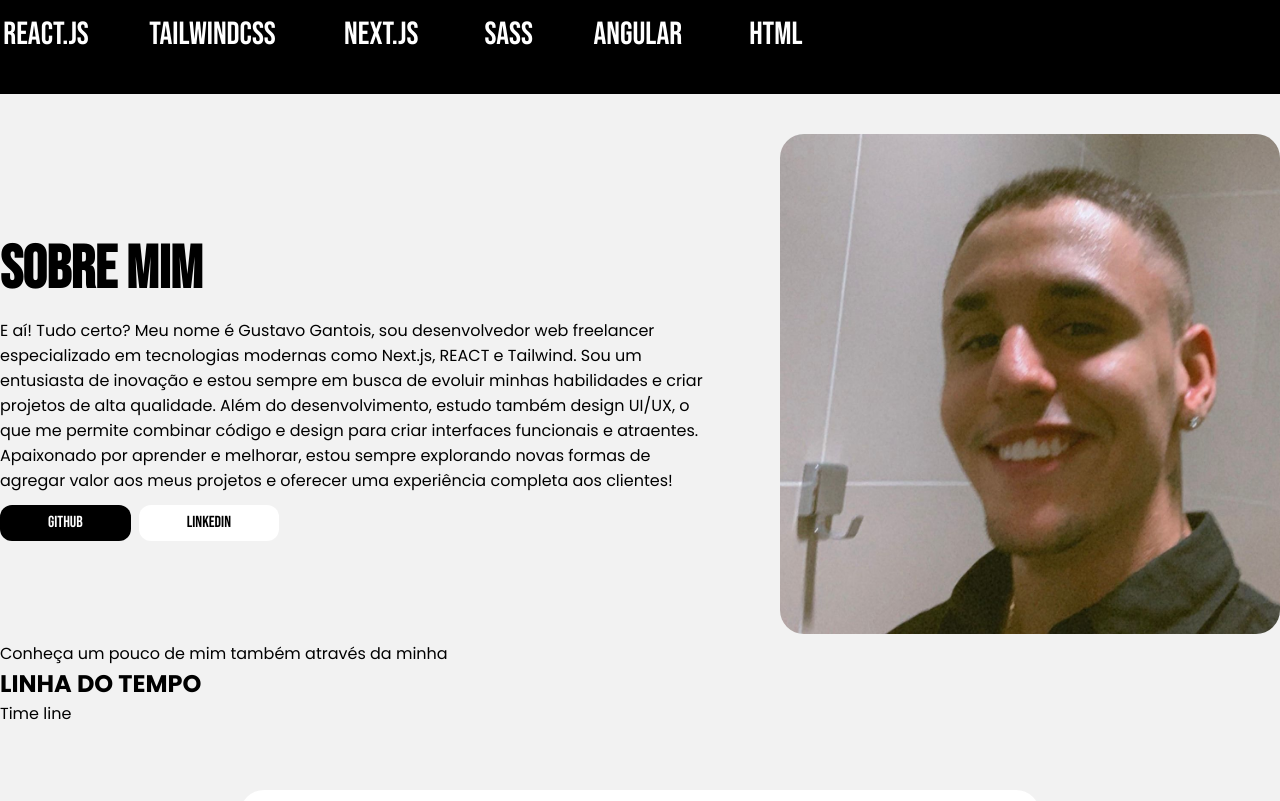
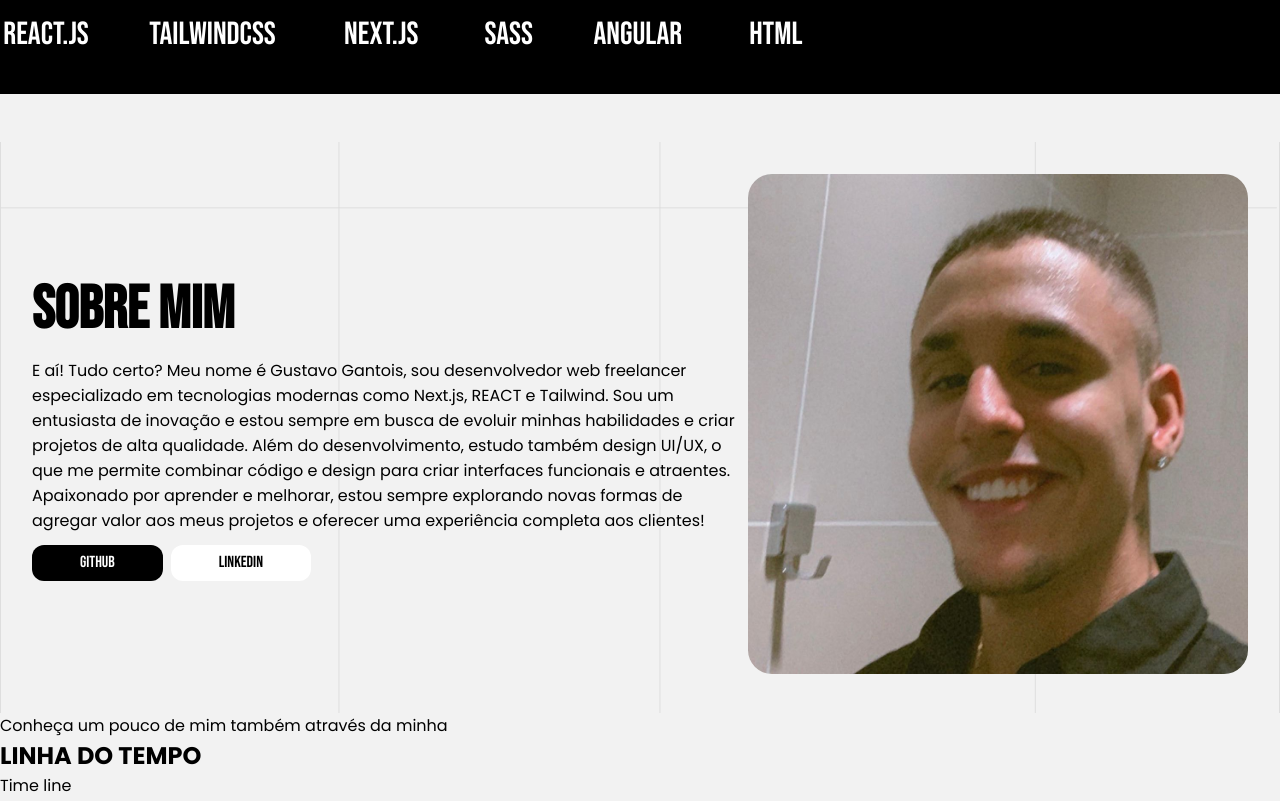
Before and after one commit to DevGustavoGantois/portfolio_unifacs_challenge, a website: page index.html in a window 1280 px wide. Shown: the part 1980-2781 px from the top of the page. Drawn offline with Linux system fonts and the light colour scheme; animation ran at ten frames a second.

Commit message:
style:Adding imagem in about section.

```diff
--- a/index.html
+++ b/index.html
@@ -168,6 +168,9 @@
                     <img src="/images/gustavo.jpg" alt="Imagem desenvolvedor">
                 </figure>
             </div>
+            <div class="container-img-about">
+              <img src="/images/background-about.svg" alt="">
+            </div>
         </section>
         <section id="timeLine">
             <div class="content-info-timeLine">
@@ -212,7 +215,7 @@
         <div class="footer-column">
           <h2 class="footer-title">Contato</h2>
           <ul class="footer-links">
-            <li><a href="https://instagram.com/devgustavogantois" target="_blank">Instagram: @devgustavogantois</a></li>
+            <li><a href="https://instagram.com/devgustavogantois_" target="_blank">Instagram: @devgustavogantois</a></li>
             <li><a href="https://wa.me/5571999588246" target="_blank">WhatsApp: +55 (71) 99958-8246</a></li>
             <li><a href="https://linkedin.com/in/gustavocaria" target="_blank">LinkedIn: Gustavo Caria</a></li>
             <li><a href="https://github.com/devgustavogantois" target="_blank">GitHub: DevGustavoGantois</a></li>
--- a/style.css
+++ b/style.css
@@ -263,8 +263,28 @@ body {
 
   .about-section {
     margin-top: 48px;
-    margin: auto;
-    max-width: 1440px
+    position: relative;
+    z-index: 10;
+    max-width: 1440px;
+    margin-inline: auto;
+    padding: 2rem;
+    overflow: hidden;
+  }
+
+  .container-img-about {
+    position: absolute;
+    z-index: -1;
+    top: 0;
+    left: 0;
+    width: 100%;
+    max-height: 100%;
+    pointer-events: none;
+  }
+
+  .container-img-about img {
+    width: 100%;
+    height: auto;
+    object-fit: cover;
   }
 
   .content-img-and-description {
@@ -418,7 +438,7 @@ body {
     font-size: 0.9rem;
     display: flex;
     flex-direction: column;
-    gap: 8px;
+    gap: 12px;
   }
 
 /*Media Screen mobile desktop*/
```
Also changed, not shown: images/background-about.svg (added).
